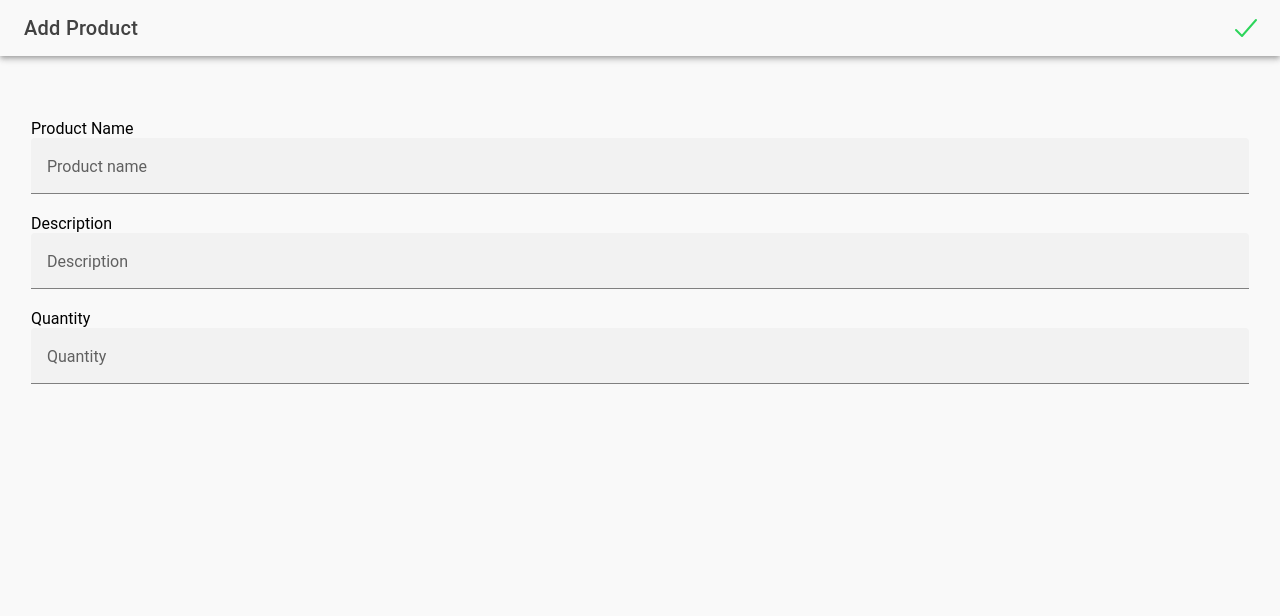
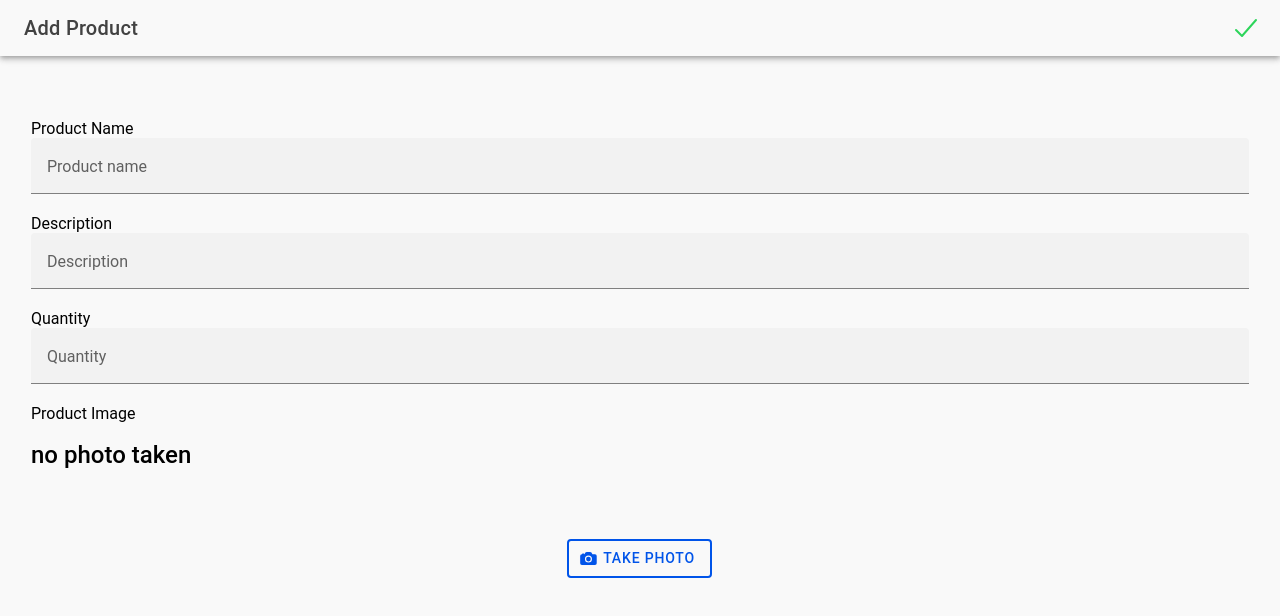
Before and after one commit to ChristopherRsl/inventory, a React (Vite) app: page /newproduct in a window 1280 px wide. Shown: the top 616 px of the page. Built offline with nearby package versions, Linux system fonts and the light colour scheme.

Commit message:
merge from featuretest

```diff
--- a/src/pages/NewProduct.tsx
+++ b/src/pages/NewProduct.tsx
@@ -26,15 +26,26 @@ import { db } from "../firebase.config";
 import { addDoc, collection } from "firebase/firestore";
 
 const NewProduct: React.FC = () => {
+
   const [name, setName] = useState('');
   const [description, setDescription] = useState('');
   const [quantity, setQuantity] = useState('');
-
+  const [isOpen, setIsOpen] = useState(false);
   const [error, setError] = useState<string>();
-
+  const [takenPhoto, setTakenPhoto] = useState<{
+    path: string;
+    preview: string;
+  }>();
 
   const handleAddProduct = async () => {
     try {
+
+      if (!name || !description || !quantity) {
+        setError("Please fill all the forms");
+
+        return;
+      }
+
       await addDoc(collection(db,"products"),{
         name,
         description,
@@ -44,9 +55,30 @@ const NewProduct: React.FC = () => {
       setDescription('');
       setQuantity('');
       console.log('Product added successfully');
+      setIsOpen(true)
     } catch (error) {
       console.error('Error adding product: ', error);
     }
+  };
+
+  const takePhotoHandler = async () => {
+    const image = await Camera.getPhoto({
+      resultType: CameraResultType.Uri,
+      source: CameraSource.Camera,
+      allowEditing: true,
+      quality: 90,
+      width: 500,
+    });
+    console.log(image);
+
+    if (!image  || !image.webPath) {
+      return;
+    }
+
+    setTakenPhoto({
+      path: image.format,
+      preview: image.webPath,
+    });
   };
 
 
@@ -127,6 +159,42 @@ const NewProduct: React.FC = () => {
                   </IonGrid>
                 </IonCol>
               </IonRow>
+
+              <IonRow>
+                <IonCol>
+                  <IonGrid>
+                    <IonLabel position="floating">Product Image</IonLabel>
+                    <IonCol>
+                      <IonRow>
+
+                        {takenPhoto ? (
+                          <img src={takenPhoto.preview} alt="Preview" />
+                        ):(<><h2>no photo taken</h2></>)}
+                      </IonRow>
+                    </IonCol>
+                  </IonGrid>
+                </IonCol>
+              </IonRow>
+
+              <IonRow>
+                <IonCol>
+                  <IonRow className="ion-margin-top">
+                    <IonCol className="ion-text-center">
+                      <IonButton fill="outline" onClick={takePhotoHandler}>
+                        <IonIcon slot="start" icon={camera}></IonIcon>
+                        <IonLabel>Take Photo</IonLabel>
+                      </IonButton>
+                    </IonCol>
+                  </IonRow>
+                  <IonToast
+                    isOpen={isOpen}
+                    message="Item Added Successfuly"
+                    onDidDismiss={() => setIsOpen(false)}
+                    duration={5000}
+                  ></IonToast>
+                </IonCol>
+              </IonRow>
+
             </IonCol>
           </IonRow>
         </IonContent>
--- a/src/pages/NewSuppliers.tsx
+++ b/src/pages/NewSuppliers.tsx
@@ -27,12 +27,20 @@ import {
   const NewSuppliers: React.FC = () => {
     const [name, setName] = useState('');
     const [type, setType] = useState('');
+    const [isOpen, setIsOpen] = useState(false);
 
     const [error, setError] = useState<string>();
 
 
     const handleAddSuppliers = async () => {
       try {
+
+        if (!name || !type) {
+          setError("Please fill all the forms");
+
+          return;
+        }
+
         await addDoc(collection(db,"suppliers"),{
           name,
           type,
@@ -40,6 +48,7 @@ import {
         setName('');
         setType('');
         console.log('Product added successfully');
+        setIsOpen(true)
       } catch (error) {
         console.error('Error adding product: ', error);
       }
@@ -57,6 +66,12 @@ import {
           message={error}
           buttons={[{ text: "Okay", handler: clearError }]}
         ></IonAlert>
+        <IonToast
+                    isOpen={isOpen}
+                    message="Item Added Successfuly"
+                    onDidDismiss={() => setIsOpen(false)}
+                    duration={5000}
+                  ></IonToast>
         <IonPage id="main-content">
           <IonHeader>
             <IonToolbar>
```
